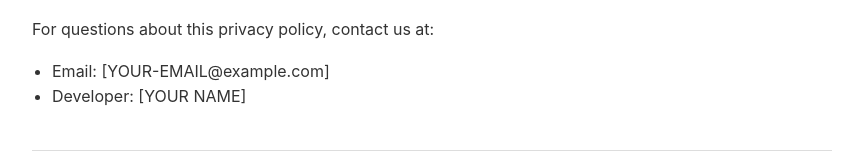
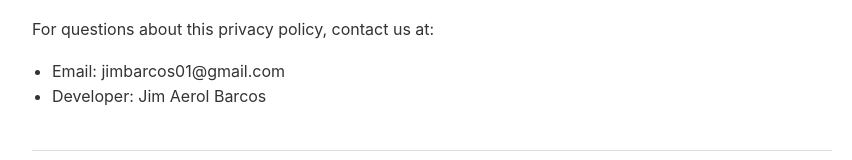
Before and after one commit to jimbarcos/focuspocus-privacy, a plain HTML site: page index.html in a window 1280 px wide. Shown: the part 2127-2287 px from the top of the page, without its empty margins (208-1060 px from the left). Drawn offline with Linux system fonts and the light colour scheme.

Commit message:
Update index.html

```diff
--- a/index.html
+++ b/index.html
@@ -100,8 +100,8 @@
     <h2>Contact Us</h2>
     <p>For questions about this privacy policy, contact us at:</p>
     <ul>
-        <li>Email: [YOUR-EMAIL@example.com]</li>
-        <li>Developer: [YOUR NAME]</li>
+        <li>Email: jimbarcos01@gmail.com</li>
+        <li>Developer: Jim Aerol Barcos</li>
     </ul>
 
     <hr style="margin: 40px 0; border: none; border-top: 1px solid #ddd;">
```
